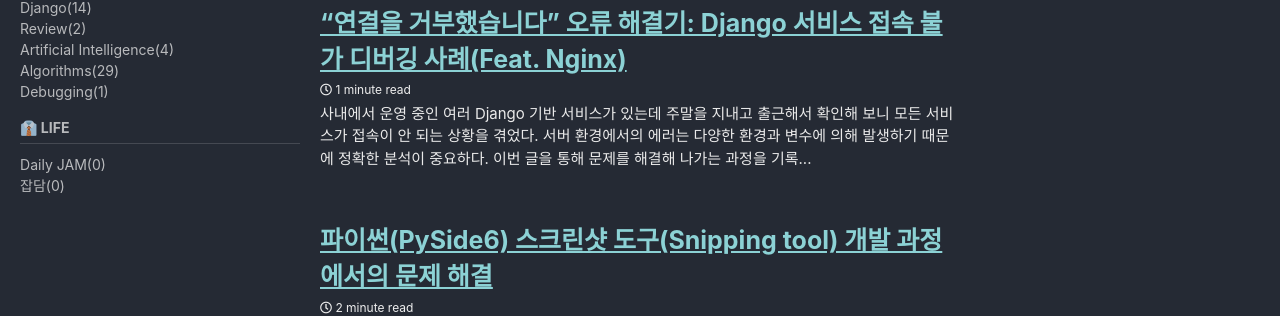
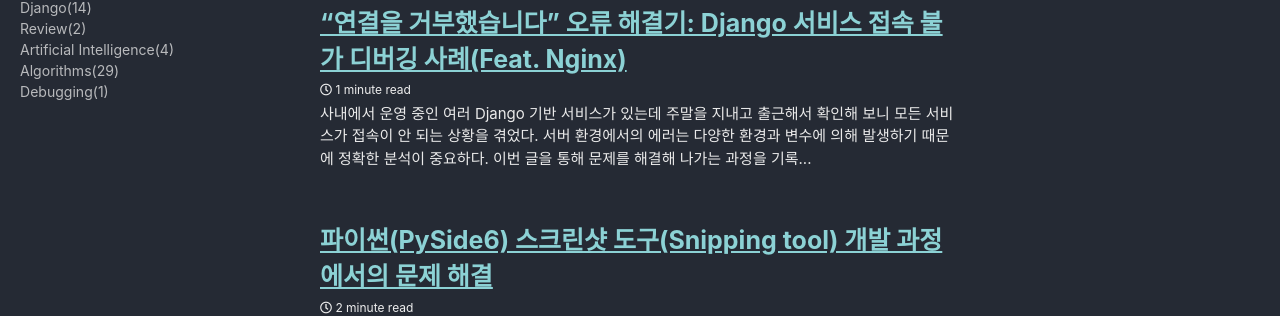
Before and after one commit to sungbinlee/tech.sungbinlee.dev, a Jekyll site: the page built from index.html, in a window 1280 px wide. Shown: the part 584-900 px from the top of the page. Built offline with Jekyll 4.4.1, drawn with Linux system fonts in a browser that asks for light colours; cached includes are drawn as plain includes; the list of posts is cut into pages by our own code.

Commit message:
Delete Life section in navigation.yml

```diff
--- a/_data/navigation.yml
+++ b/_data/navigation.yml
@@ -45,9 +45,3 @@ sidebar-category:
       - title: "Debugging"
         url: "/debugging"
         category: "Debugging"
-  - title: "👔 LIFE"
-    children:
-      - title: "Daily JAM"
-        url: "/jam"
-      - title: "잡담"
-        url:  "/life"
```
